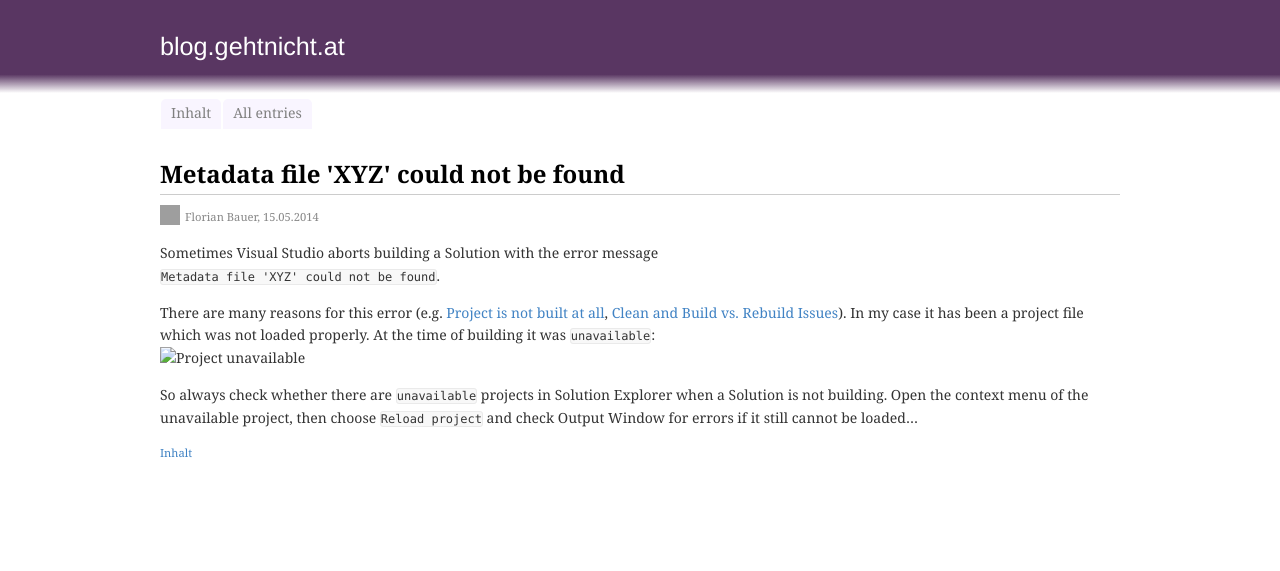
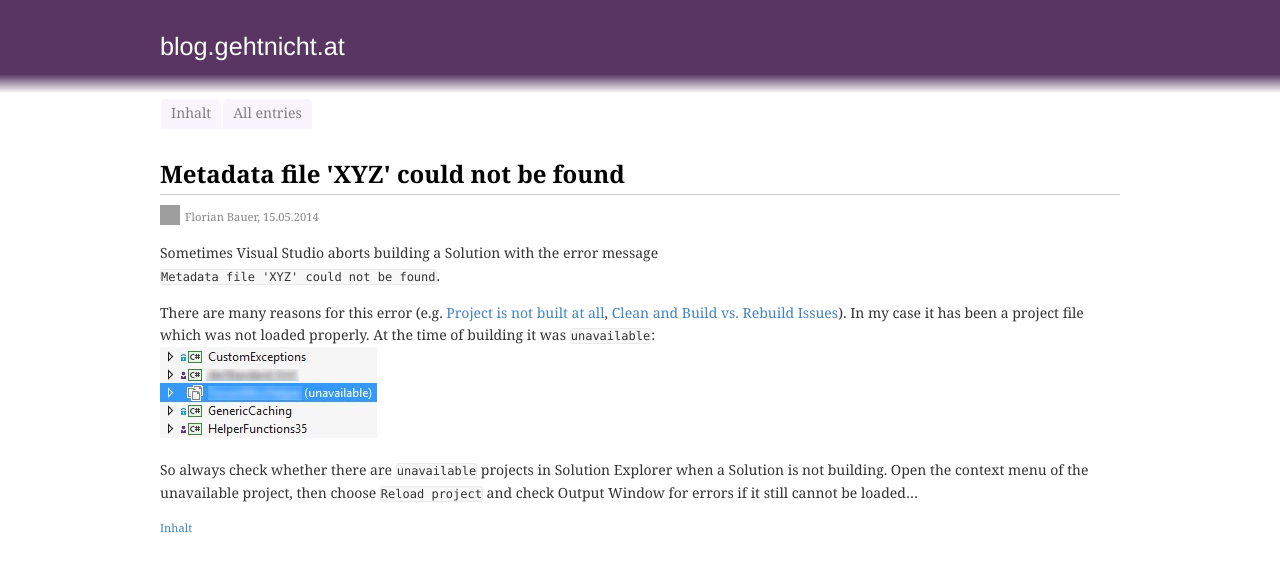
Before and after one commit to fbau3r/fbau3r.github.io, a Jekyll site: the page built from _posts/2014-05-15-metadata-file-xyz-could-not-be-found.md, in a window 1280 px wide. Shown: the top 571 px of the page. Built offline with Jekyll 4.4.1, drawn with Linux system fonts in a browser that asks for light colours; comment, search, counter and statistics services are not loaded; grey boxes are pictures that could not be loaded.

Commit message:
configured files folder for release config too

```diff
--- a/_config.yml
+++ b/_config.yml
@@ -10,6 +10,6 @@
 paginate_path: "index/:num"
 
 exclude: ['*.lnk', '*.debug.html']
-images: /posts/img
+images: /files
 
 encoding: utf-8
```
